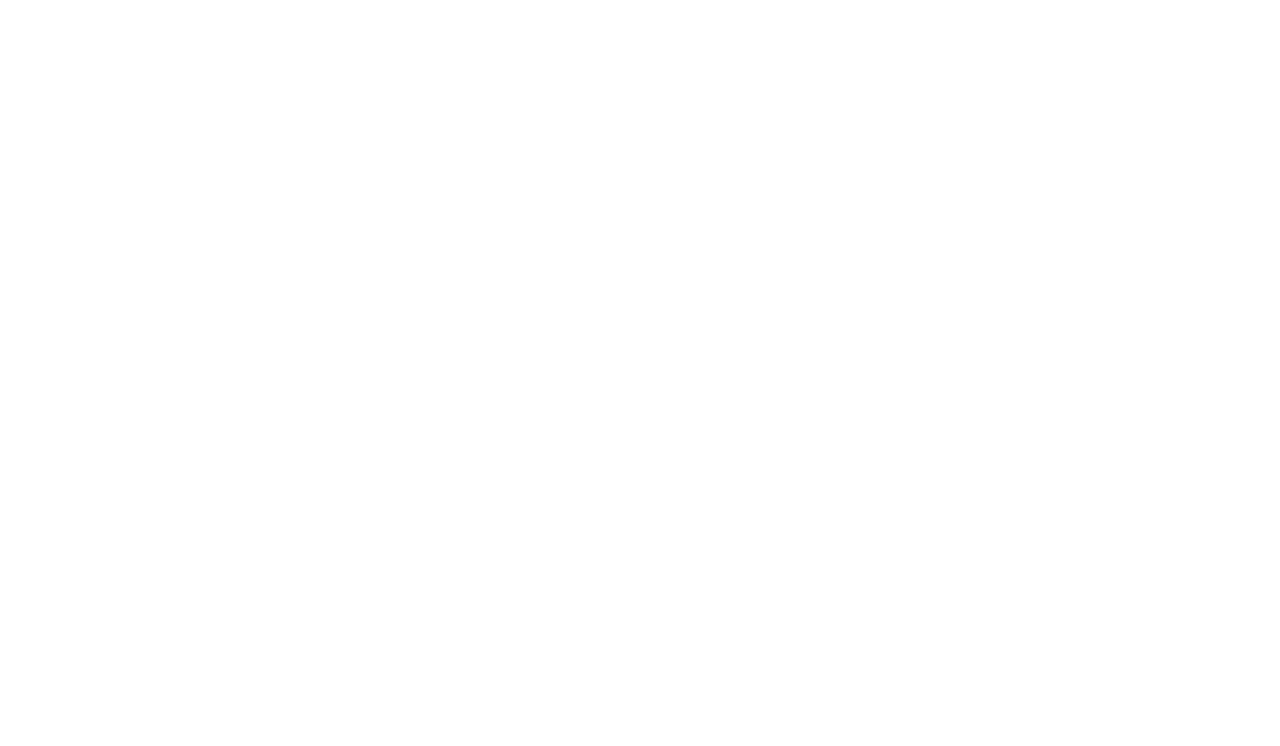
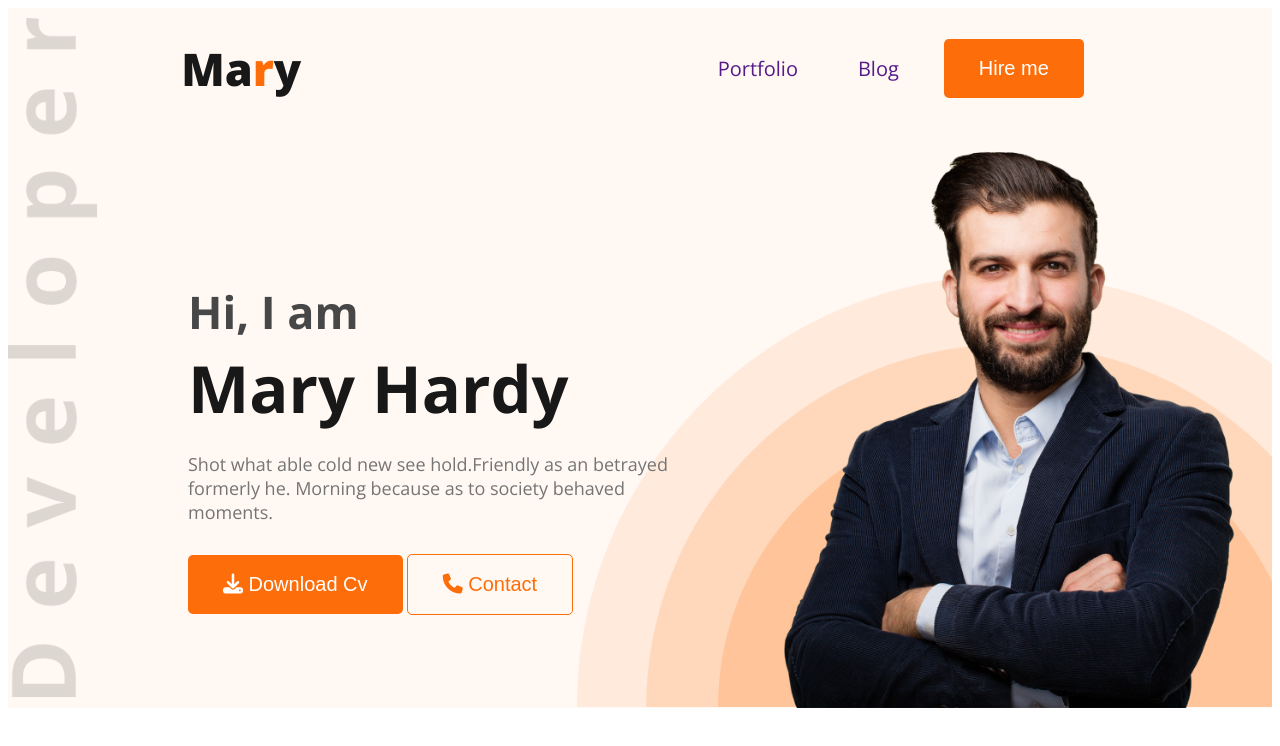
Before and after one commit to Shahadat-BD/WebDevPortfolio, a plain HTML site: page index.html in a window 1280 px wide. Drawn offline with nearby package versions, Linux system fonts and the light colour scheme.

Commit message:
header section are complete

```diff
--- a/index.css
+++ b/index.css
@@ -0,0 +1,96 @@
+body{
+    font-family: 'Open Sans', sans-serif;
+
+}
+/* header section design start */
+
+/* navbar section design start */
+header{
+    background-color: #FFF8F3;
+    background-image: url('/images/header_bg.png'),url('/images/developer.png');
+    background-repeat: no-repeat;
+    background-size:55%,90px;
+    background-position: bottom right, center left;
+}
+.logo{
+    font-weight: 800;
+    font-size: 45px;
+    color: #181818;
+}
+.logo span{
+ color: #FD6E0A;
+}
+nav{
+    display: flex;
+    align-items: center;
+    justify-content:space-around;
+}
+nav > ul{
+    display: flex;
+    align-items: center;
+}
+ li,a{
+    list-style-type: none;
+    text-decoration: none;
+    margin: 15px;
+    font-size: 20px;
+}
+.primary-btn{
+    background-color: #FD6E0A;
+    border: none;
+    color: white;
+    font-size: 20px;
+    padding: 18px 35px;
+    border-radius: 5px;
+}
+/* navbar section design end*/
+
+/* banner section design start */
+.banner{
+    display: flex;
+    justify-content: space-between;
+    align-items: center;
+    margin: 0px 30px 0px 180px;
+}
+.bannerInfo{
+    max-width: 500px;
+}
+.banner-intro{
+    font-size: 45px;
+    font-weight: 600;
+    color: #474747;
+    margin-bottom: 0px;
+}
+.banner-title{
+    font-size: 65px;
+    font-weight: 700;
+    color: #181818;
+    margin-top: 2px;
+    margin-bottom: 0px;
+}
+.banner-description{
+color: #757575;
+font-size: 18px;
+font-weight: 400;
+margin-top: 20px;
+margin-bottom: 30px;
+}
+.contact-btn{
+        border: 1px solid  #FD6E0A ;
+        background-color: #FFF8F3;
+        color: #FD6E0A;
+        font-size: 20px;
+        padding: 18px 35px;
+        border-radius: 5px;
+}
+.contact-btn:hover{
+    background-color: #FD6E0A ;
+    color: #FFF8F3;
+}
+/* banner section design end */
+
+/* header section design end */
+
+/* Main section design start */
+
+/* Main section design end */
--- a/index.html
+++ b/index.html
@@ -3,10 +3,52 @@
 <head>
     <meta charset="UTF-8">
     <meta name="viewport" content="width=device-width, initial-scale=1.0">
+    <link rel="stylesheet" href="index.css">
+    <script src="https://kit.fontawesome.com/5f786e31e0.js" crossorigin="anonymous"></script>
+    <link rel="preconnect" href="https://fonts.googleapis.com">
+    <link rel="preconnect" href="https://fonts.gstatic.com" crossorigin>
+    <link href="https://fonts.googleapis.com/css2?family=Open+Sans:wght@400;700;800&display=swap" rel="stylesheet">
+
     <title>Portfolio</title>
 
 </head>
 <body>
+     <!-- header section start -->
+     <header>
+           <!-- navbar section start -->
+                  <nav>
+                    <div class="logo">Ma<span>r</span>y</div>
+                       <ul>
+                         <li><a href="">Portfolio</a></li>
+                         <li><a href="">Blog</a></li>
+                         <li><button class="primary-btn">Hire me</button></li>
+                       </ul>
+                  </nav>
+            <!-- navbar section end -->
 
+            <!-- banner section start -->
+                  <div class="banner">
+                     <div class="bannerInfo">
+                         <h4 class="banner-intro">Hi, I am  </h4>
+                         <h1 class="banner-title">Mary Hardy</h1>
+                         <p class="banner-description">Shot what able cold new see hold.Friendly as an betrayed formerly he.
+                             Morning because as to society behaved moments. </p>
+                             <button class="primary-btn"> <i class="fa-solid fa-download"></i> Download Cv</button> <button class="contact-btn"> <i class="fa-solid fa-phone"></i> Contact</button>
+                     </div>
+                        <img width="500px" src="images/young-man.png" alt="" srcset="">
+                  </div>
+            <!-- banner section end -->
+     </header>
+     <!-- header section end -->
+
+     <!-- main section start -->
+     <main>
+           <!-- About section start -->
+           <!-- About section end -->
+     </main>
+     <!-- main section end -->
+
+     <!-- footer section stat -->
+     <!-- footer section end -->
 </body>
 </html>
```
